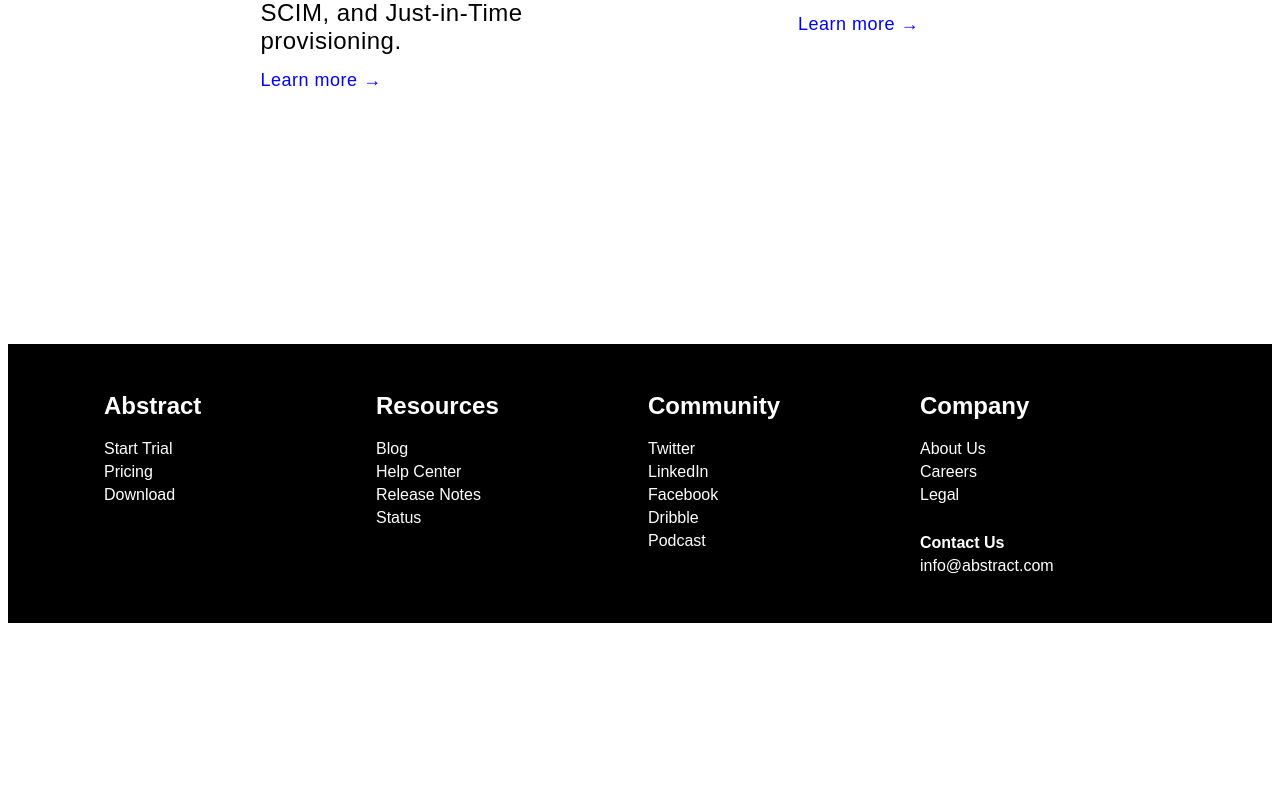
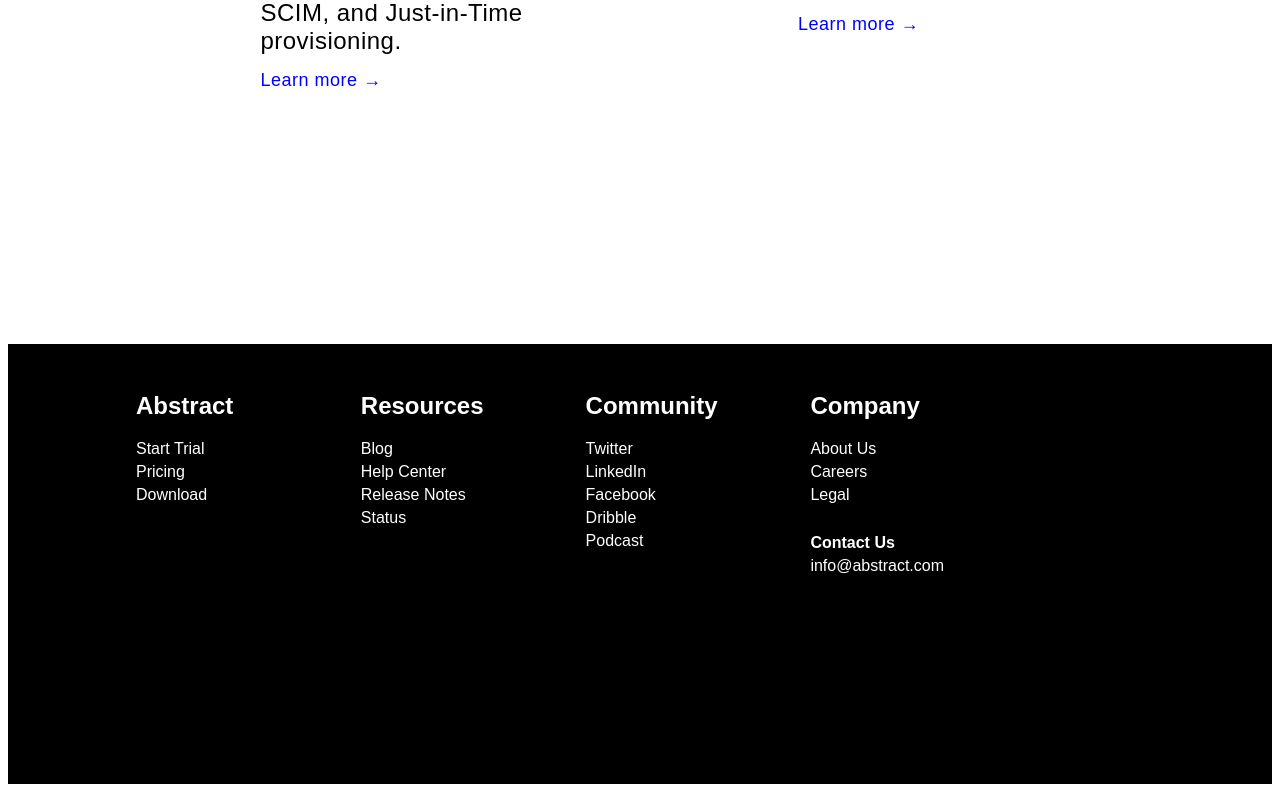
Before and after one commit to tessla-muir/AbstractHelpPage, a React (Create React App) app: page / in a window 1280 px wide. Shown: the part 1251-2043 px from the top of the page. Before the commit the page ends 1882 px from the top, so only its background shows below. Built offline with nearby package versions, Linux system fonts and the light colour scheme.

Commit message:
Adaptive columns for MainFooter

```diff
--- a/src/Footer/MainFooter.module.css
+++ b/src/Footer/MainFooter.module.css
@@ -2,16 +2,20 @@
   color: white;
   background-color: black;
   columns: 4;
-  padding: 6rem;
-  padding-block: 3rem;
+  padding-left: 8rem;
+  padding-right: 20%;
+  padding-top: 3rem;
+  padding-bottom: 200px;
   text-align: left;
 }
 
 .list {
   break-inside: avoid;
+  height: 12rem;
 }
 
 .list h2 {
+  font-weight: 600;
   margin-top: 0;
 }
 
@@ -28,3 +32,9 @@
   font-weight: bolder !important;
   margin-top: 30px !important;
 }
+
+@media screen and (max-width: 1200px) {
+  .footer {
+    columns: 2;
+  }
+}
```
